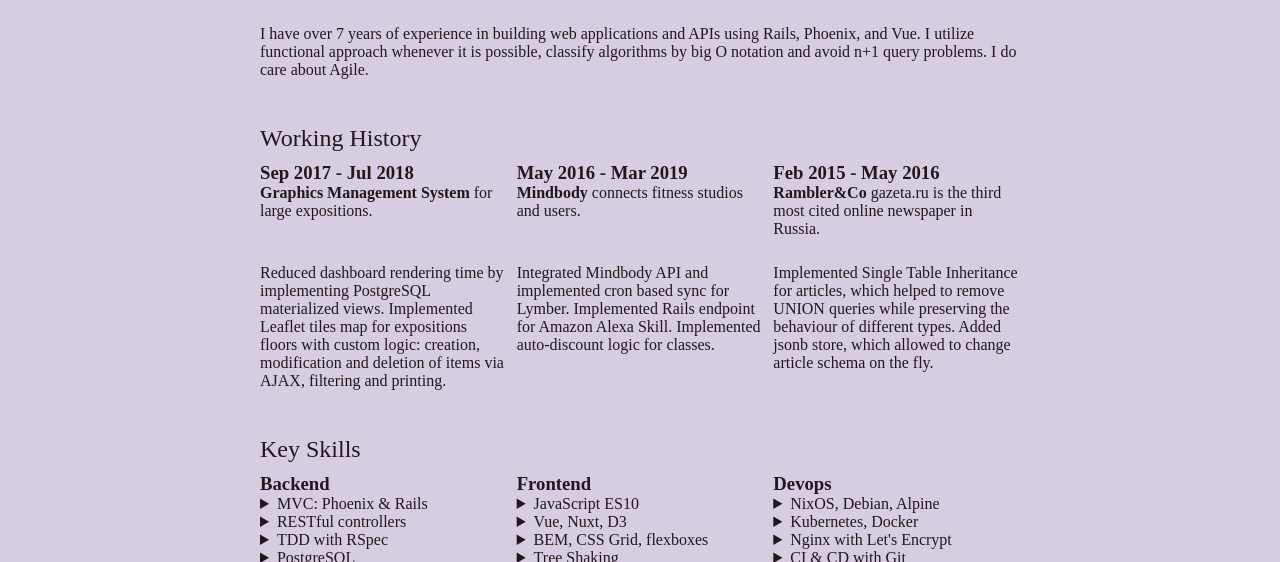
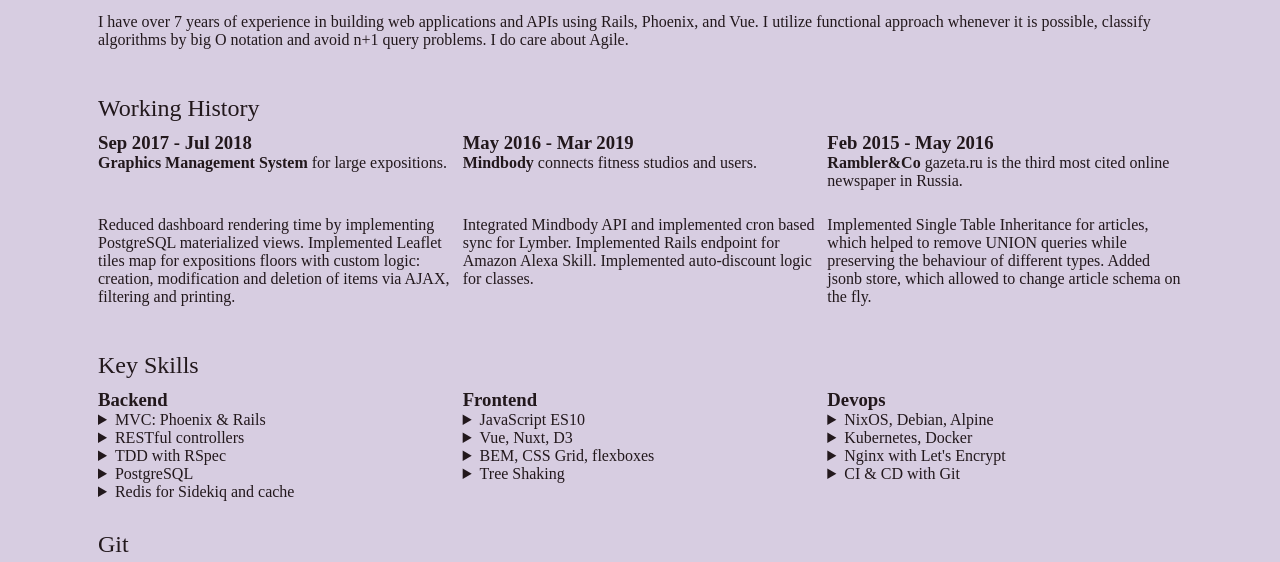
Before and after one commit to ksevelyar/resume, a plain HTML site: page index.html in a window 1280 px wide. Shown: the part 102-664 px from the top of the page. Drawn offline with Linux system fonts and the light colour scheme; a web font is replaced by a local one.

Commit message:
remove .resume padding

```diff
--- a/resume.css
+++ b/resume.css
@@ -63,7 +63,7 @@ ul {
   display: grid;
   grid-auto-rows: min-content;
   grid-template-columns: 1fr;
-  max-width: 800px;
+  max-width: 1100px;
   margin: 0 auto;
 }
 
@@ -90,7 +90,6 @@ ul {
 
 .resume {
   text-align: center;
-  padding: 20px;
 }
 
 @media (min-width: 900px) {
```
